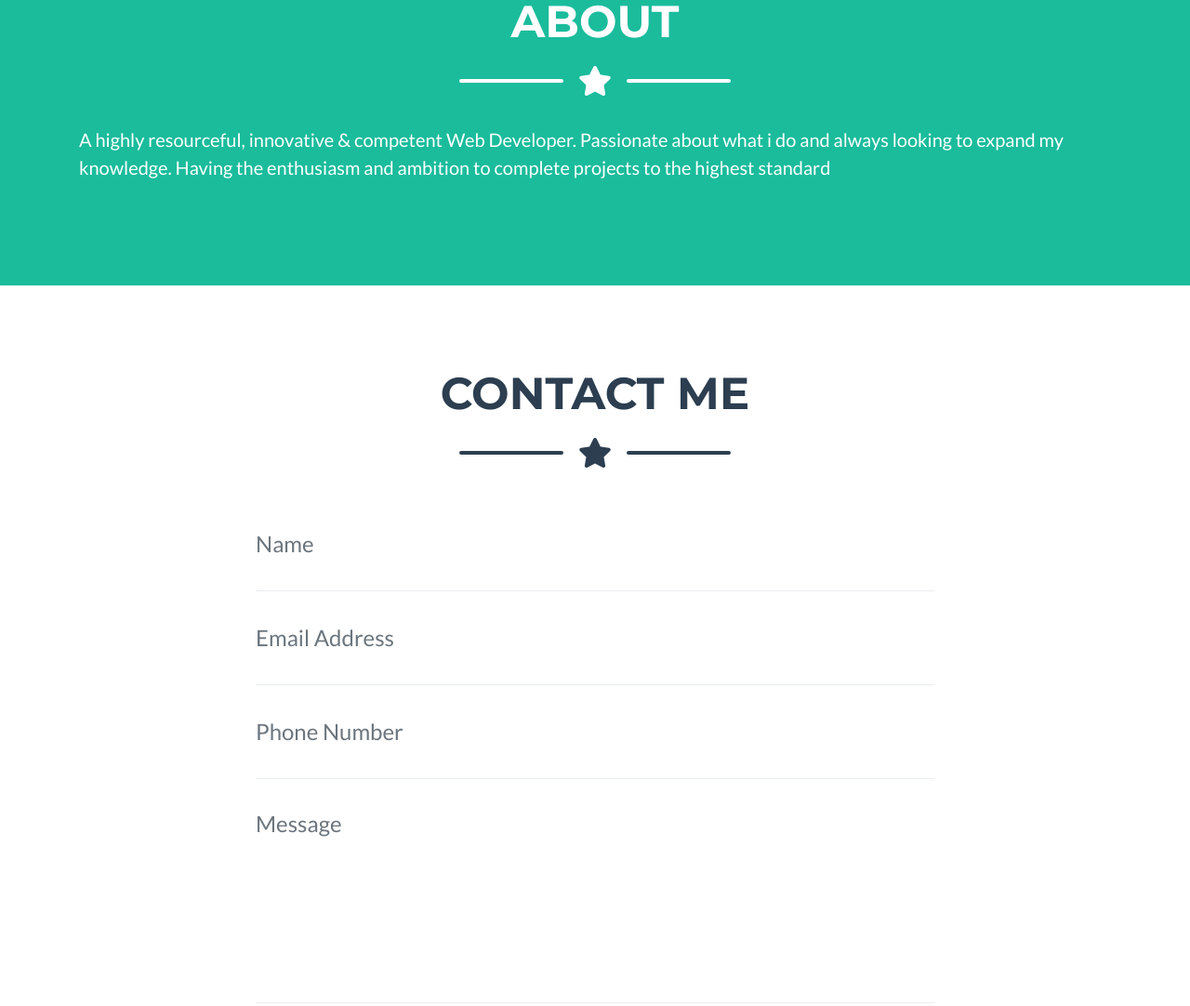
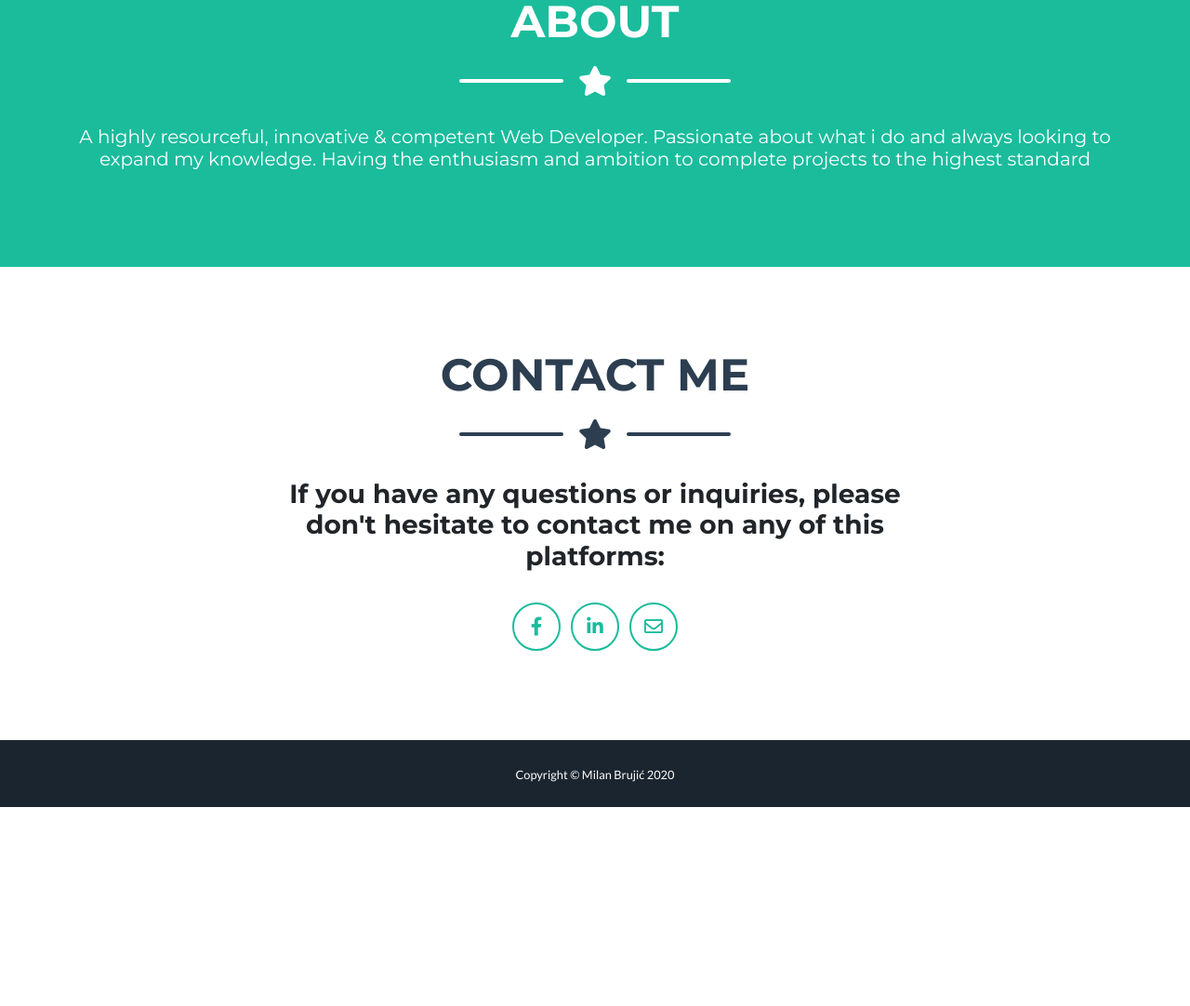
Before and after one commit to MilanBrujic/MilanBrujic.github.io, a website with bundled scripts: page index.html in a window 1280 px wide. Shown: the part 3337-4419 px from the top of the page at 93% size. After the commit the page ends 4205 px from the top, so only its background shows below. Built offline with nearby package versions, Linux system fonts and the light colour scheme.

Commit message:
initial commit

```diff
--- a/index.html
+++ b/index.html
@@ -313,17 +313,18 @@
         </div>
         <div class="col-6">
           <div class="container">
+            <h5>JavaScript <i class="fab fa-js-square"></i></h5>
+            <div class="progress">
+              <div class="progress-bar progress-bar-striped progress-bar-animated" style="width:55%">55%</div>
+            </div>
+          </div>
+          <div class="container">
             <h5>SQL <i class="fas fa-database"></i></h5>
             <div class="progress">
               <div class="progress-bar progress-bar-striped progress-bar-animated" style="width:50%">50%</div>
             </div>
           </div>
-          <div class="container">
-            <h5>JavaScript <i class="fab fa-js-square"></i></h5>
-            <div class="progress">
-              <div class="progress-bar progress-bar-striped progress-bar-animated" style="width:55%">55%</div>
-            </div>
-          </div>
+
           <div class="container">
             <h5>NodeJS <i class="fab fa-node"></i></h5>
             <div class="progress">
@@ -357,10 +358,10 @@
 
       <!-- About Section Content -->
       <div class="row">
-        <div class="col ml-auto">
-          <p class="lead">A highly resourceful, innovative & competent Web Developer. Passionate about what i do and
+        <div class="col ml-auto text-center">
+          <h4 class="lead">A highly resourceful, innovative & competent Web Developer. Passionate about what i do and
             always looking
-            to expand my knowledge. Having the enthusiasm and ambition to complete projects to the highest standard</p>
+            to expand my knowledge. Having the enthusiasm and ambition to complete projects to the highest standard</h4>
         </div>
       </div>
     </div>
@@ -385,8 +386,23 @@
       <!-- Contact Section Form -->
       <div class="row">
         <div class="col-lg-8 mx-auto">
-          <!-- To configure the contact form email address, go to mail/contact_me.php and update the email address in the PHP file on line 19. -->
-          <form name="sentMessage" id="contactForm" novalidate="novalidate">
+          <h3 class="text-center">If you have any questions or inquiries, please don't hesitate to contact me on any of
+            this platforms:</h3><br>
+          <div class="col text-center">
+            <a class="btn btn-outline-primary btn-social mx-1" target="#blank"
+              href="https://www.facebook.com/milanbrujic">
+              <i class="fab fa-fw fa-facebook-f"></i>
+            </a>
+            <a class="btn btn-outline-primary btn-social mx-1" target="#blank"
+              href="https://www.linkedin.com/in/milanbruji%C4%87/">
+              <i class="fab fa-fw fa-linkedin-in"></i>
+            </a>
+
+            <a class="btn btn-outline-primary btn-social mx-1" target="#blank" href="mailto:milanb026@gmail.com">
+              <i class="far fa-envelope"></i>
+            </a>
+            <!-- To configure the contact form email address, go to mail/contact_me.php and update the email address in the PHP file on line 19. -->
+            <!-- <form name="sentMessage" id="contactForm" novalidate="novalidate">
             <div class="control-group">
               <div class="form-group floating-label-form-group controls mb-0 pb-2">
                 <label>Name</label>
@@ -424,11 +440,12 @@
             <div class="form-group">
               <button type="submit" class="btn btn-primary btn-xl" id="sendMessageButton">Send</button>
             </div>
-          </form>
+          </form> -->
+
+          </div>
         </div>
+
       </div>
-
-    </div>
   </section>
 
 
```
